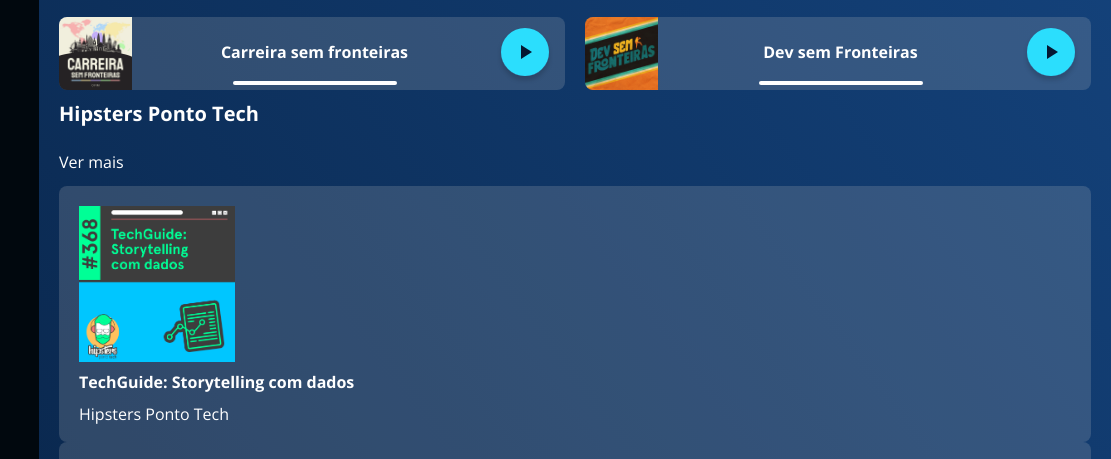
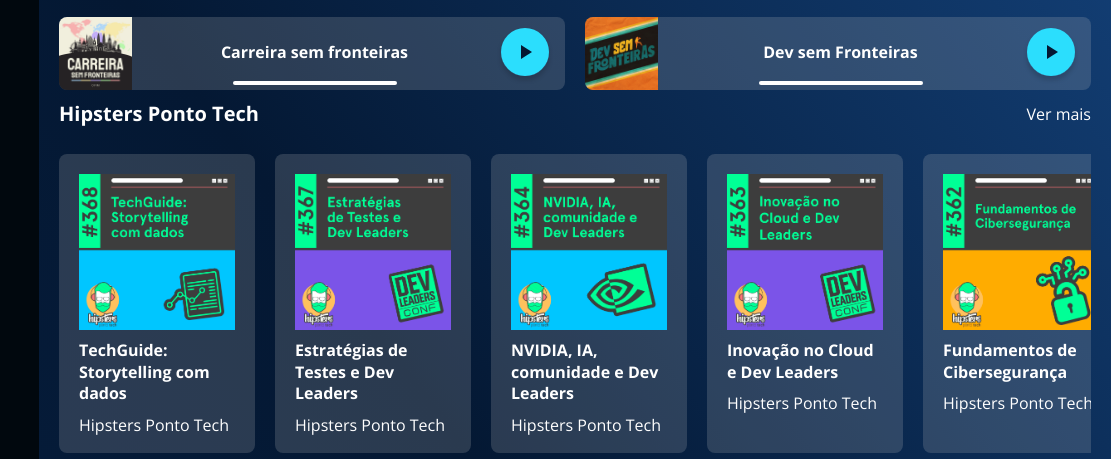
Before and after one commit to wzatta/Alura_front_CSS_Construindo_layouts_com_Grid, a plain HTML site: page WaveCast-projeto-base/index.html in a window 1280 px wide. Shown: the part 301-760 px from the top of the page, 169-1280 px from the left. Drawn offline with nearby package versions, Linux system fonts and the light colour scheme.

Commit message:
cap. 04 Criando Grid com barra de rolagem - Finalizado

```diff
--- a/WaveCast-projeto-base/src/style/grid/secao.css
+++ b/WaveCast-projeto-base/src/style/grid/secao.css
@@ -12,3 +12,16 @@
     grid-template-columns: repeat(auto-fit, minmax(min(80%/2, max(350px, 80%/3)),1fr));
     gap: 1.25rem;
 }
+
+.secao-vertical {
+    grid-template-columns: 1fr auto;
+}
+
+.secao-vertical .secao__cartoes {
+    display: grid;
+    grid-auto-flow: column;
+    overflow-x: scroll;
+    overflow-y: hidden;
+    grid-column: 1/3;
+    column-gap: 1.25rem;
+}
```
